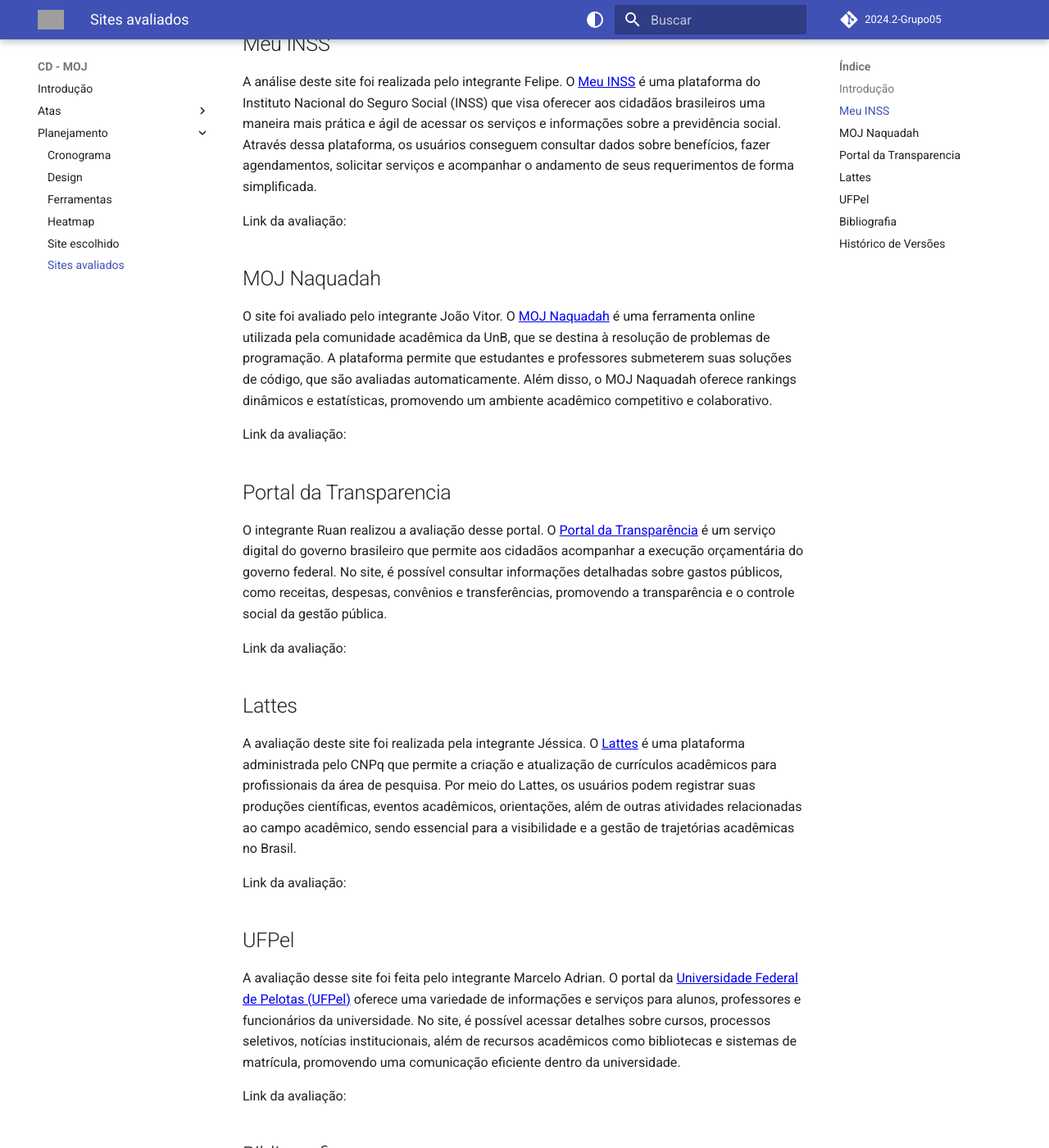
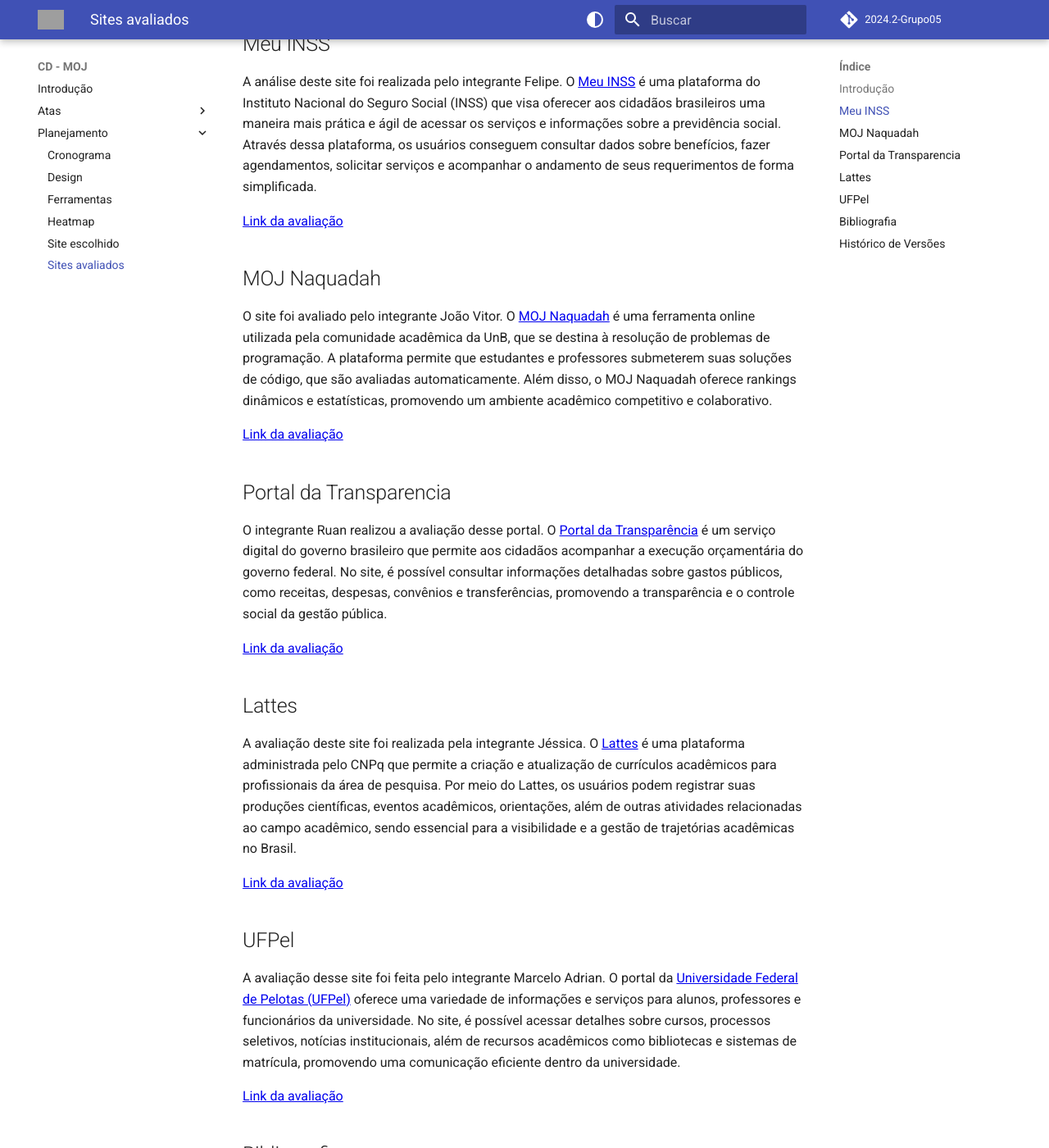
Before and after one commit to Interacao-Humano-Computador/2024.2-Grupo05, an MkDocs documentation site: the page built from docs/planejamento/sites-avaliados.md, in a window 1280 px wide and 1400 px high, scrolled down 700 px. Shown: the whole window at 82% size. Built offline with MkDocs 1.6.1 and Material for MkDocs 9.7.7, drawn with Linux system fonts in a browser that asks for light colours; comment, search, counter and statistics services are not loaded; the version menu is left out; part of the change alters nothing that is shown; grey boxes are pictures that could not be loaded.

```diff
--- a/docs/planejamento/sites-avaliados.md
+++ b/docs/planejamento/sites-avaliados.md
@@ -20,31 +20,31 @@ Fonte: [João Vitor](https://github.com/Jauzimm).
 
 A análise deste site foi realizada pelo integrante Felipe. O [Meu INSS](https://meu.inss.gov.br/) é uma plataforma do Instituto Nacional do Seguro Social (INSS) que visa oferecer aos cidadãos brasileiros uma maneira mais prática e ágil de acessar os serviços e informações sobre a previdência social. Através dessa plataforma, os usuários conseguem consultar dados sobre benefícios, fazer agendamentos, solicitar serviços e acompanhar o andamento de seus requerimentos de forma simplificada.
 
-Link da avaliação:
+[Link da avaliação](avaliacoes/avaliacao-inss-metodo.pdf)
 
 ## MOJ Naquadah
 
 O site foi avaliado pelo integrante João Vitor. O [MOJ Naquadah](https://moj.naquadah.com.br/cgi-bin/index.sh) é uma ferramenta online utilizada pela comunidade acadêmica da UnB, que se destina à resolução de problemas de programação. A plataforma permite que estudantes e professores submeterem suas soluções de código, que são avaliadas automaticamente. Além disso, o MOJ Naquadah oferece rankings dinâmicos e estatísticas, promovendo um ambiente acadêmico competitivo e colaborativo.
 
-Link da avaliação:
+[Link da avaliação](avaliacoes/avaliacao-moj-metodo.pdf)
 
 ## Portal da Transparencia
 
 O integrante Ruan realizou a avaliação desse portal. O [Portal da Transparência](https://portaldatransparencia.gov.br) é um serviço digital do governo brasileiro que permite aos cidadãos acompanhar a execução orçamentária do governo federal. No site, é possível consultar informações detalhadas sobre gastos públicos, como receitas, despesas, convênios e transferências, promovendo a transparência e o controle social da gestão pública.
 
-Link da avaliação:
+[Link da avaliação](avaliacoes/avaliacao-portal-metodo.pdf)
 
 ## Lattes
 
 A avaliação deste site foi realizada pela integrante Jéssica. O [Lattes](https://lattes.cnpq.br) é uma plataforma administrada pelo CNPq que permite a criação e atualização de currículos acadêmicos para profissionais da área de pesquisa. Por meio do Lattes, os usuários podem registrar suas produções científicas, eventos acadêmicos, orientações, além de outras atividades relacionadas ao campo acadêmico, sendo essencial para a visibilidade e a gestão de trajetórias acadêmicas no Brasil.
 
-Link da avaliação:
+[Link da avaliação](avaliacoes/avaliacao-lattes-metodo.pdf)
 
 ## UFPel
 
 A avaliação desse site foi feita pelo integrante Marcelo Adrian. O portal da [Universidade Federal de Pelotas (UFPel)](https://portal.ufpel.edu.br/#) oferece uma variedade de informações e serviços para alunos, professores e funcionários da universidade. No site, é possível acessar detalhes sobre cursos, processos seletivos, notícias institucionais, além de recursos acadêmicos como bibliotecas e sistemas de matrícula, promovendo uma comunicação eficiente dentro da universidade.
 
-Link da avaliação:
+[Link da avaliação](avaliacoes/avaliacao-UPel-metodo.pdf)
 
 ## Bibliografia
 - [Meu INSS](https://meu.inss.gov.br/). Acesso em: 10/11/2024.
```
